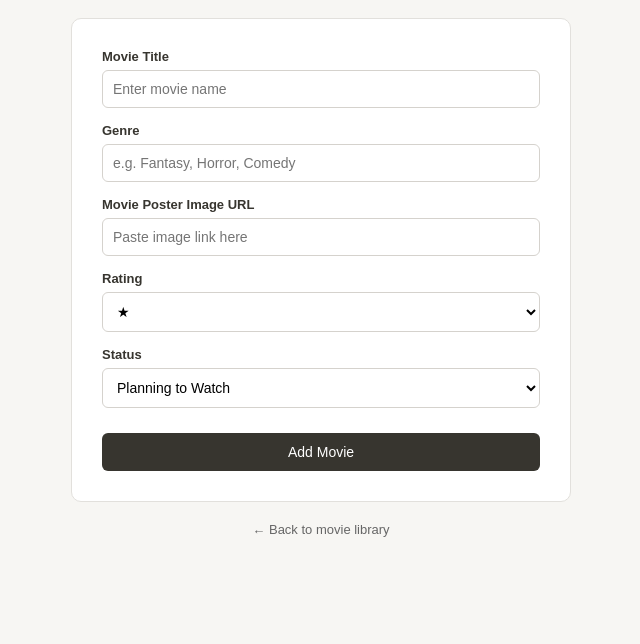
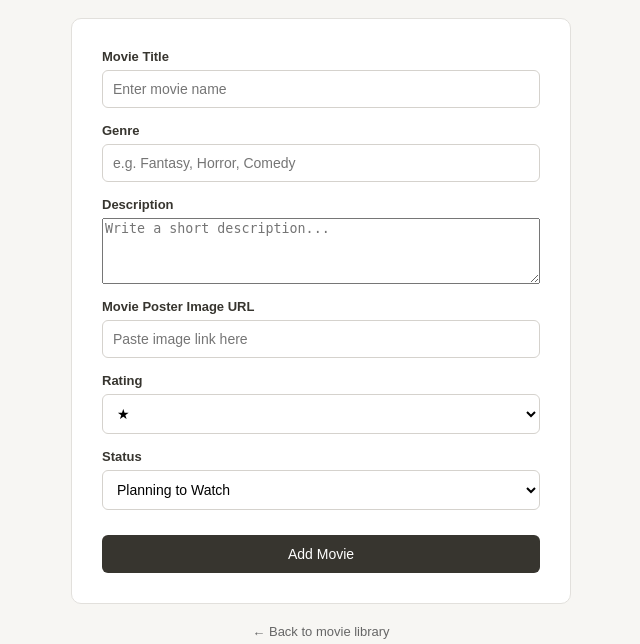
Before and after one commit to phiba-pixel/movie-platform, a Flask app: page /movie in a window 1280 px wide. Shown: the part 228-872 px from the top of the page, without its empty margins (319-959 px from the left). Before the commit the page ends 765 px from the top, so only its background shows below. Run offline with Flask 3, Linux system fonts and the light colour scheme; some libraries are stand-ins or nearby versions.

Commit message:
Update insert.html

```diff
--- a/templates/insert.html
+++ b/templates/insert.html
@@ -60,6 +60,9 @@
                 name="genre"
                 placeholder="e.g. Fantasy, Horror, Comedy"
             >
+            <label>Description</label>
+            <textarea name="description" rows="4"
+            placeholder="Write a short description..."></textarea>
 
             <label>Movie Poster Image URL</label>
 
```
